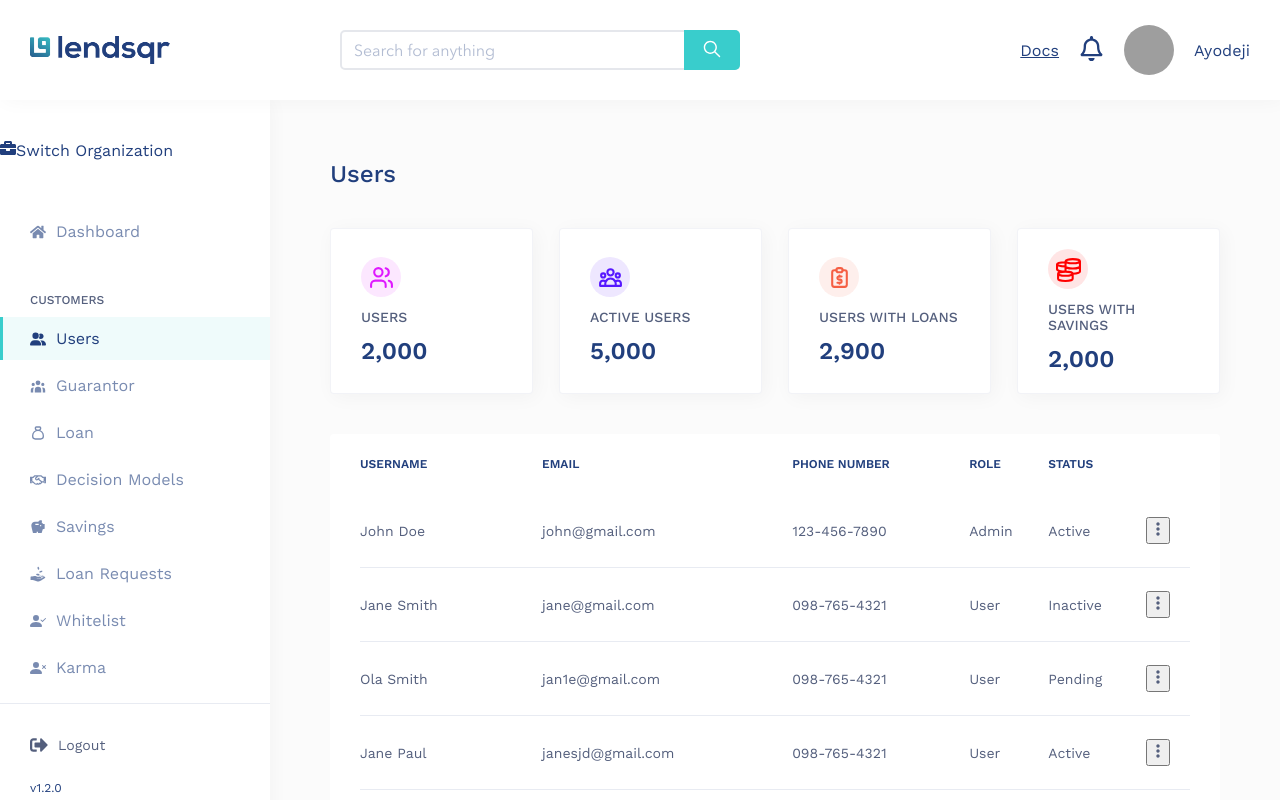
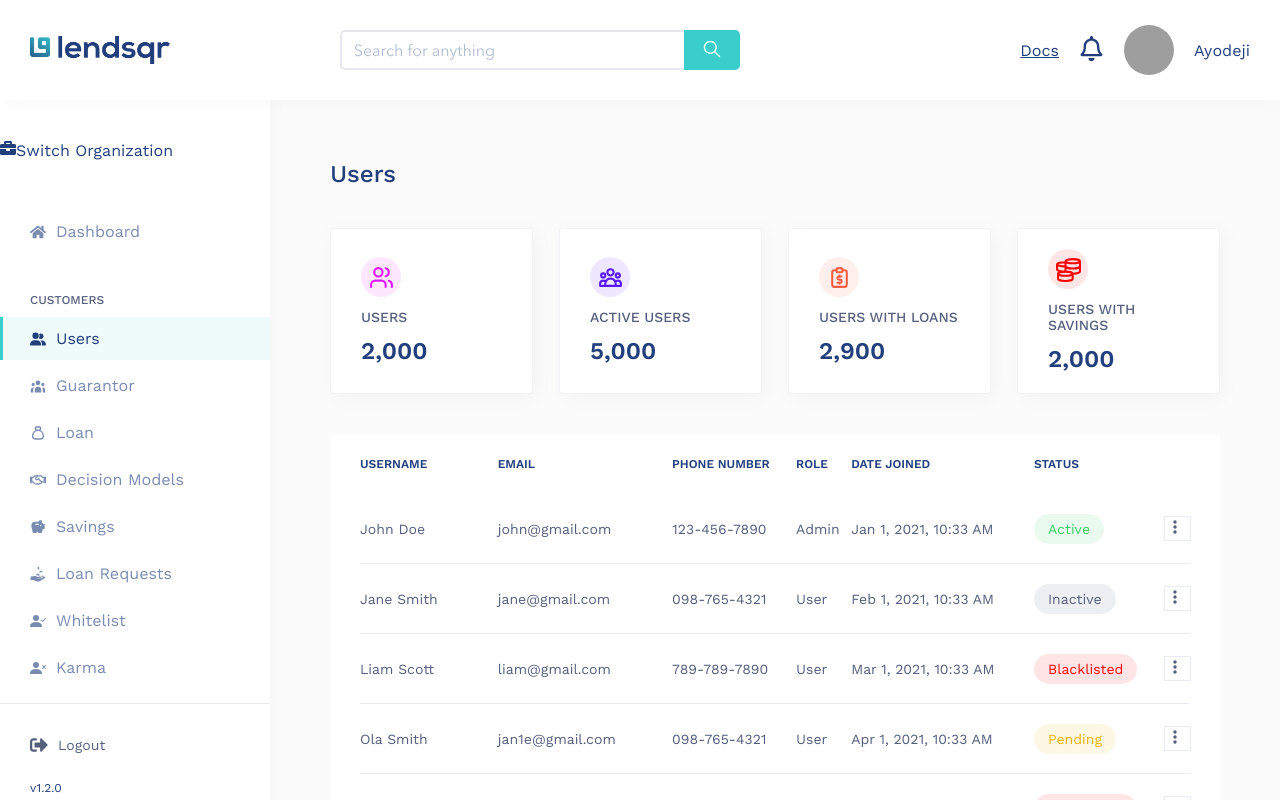
Before and after one commit to carniel-carl/lendsqr-fe-test, a React (Vite) app: page /users in a window 1280 px wide. Built offline with nearby package versions, Linux system fonts and the light colour scheme; grey boxes are pictures that could not be loaded.

Commit message:
UPDATE & NEW: Add status badge component and update table component

```diff
--- /dev/null
+++ b/src/components/StatusBadge.tsx
@@ -0,0 +1,13 @@
+const StatusBadge = ({ status }: { status: string }) => {
+  const statusClass =
+    {
+      active: "badge--active",
+      inactive: "badge--inactive",
+      pending: "badge--pending",
+      blacklisted: "badge--blacklisted",
+    }[status.toLowerCase()] || "badge--default";
+
+  return <span className={`badge ${statusClass}`}>{status}</span>;
+};
+
+export default StatusBadge;
--- a/src/components/Table.tsx
+++ b/src/components/Table.tsx
@@ -1,22 +1,15 @@
 import { useState } from "react";
 import { MdMoreVert } from "react-icons/md";
-
-type Column = {
-  header: string;
-  accessor: string;
-};
-
-type TableProps = {
-  columns: Column[];
-  data: { [key: string]: any }[];
-  rowsPerPage: number;
-};
+import StatusBadge from "./StatusBadge";
+import { formatDateTime, formatter } from "../lib/utils";
+import { TableProps } from "../types/types";
 
 const Table = ({ columns, data, rowsPerPage }: TableProps) => {
   const [dropdownVisible, setDropdownVisible] = useState<{
     [key: number]: boolean;
   }>({});
 
+  //   HDR: Show/hide the dropdown
   const toggleDropdown = (index: number) => {
     setDropdownVisible((prev) => ({
       ...prev,
@@ -24,27 +17,30 @@ const Table = ({ columns, data, rowsPerPage }: TableProps) => {
     }));
   };
 
+  //   HDR: Show the number of rows in the table
   const paginatedData = data.slice(0, rowsPerPage);
 
-  const statusBadge = (status: string) => {
-    const statusClass =
-      {
-        active: "badge--active",
-        inactive: "badge--inactive",
-        pending: "badge--pending",
-      }[status.toLowerCase()] || "badge--default";
-
-    return <span className={`badge ${statusClass}`}>{status}</span>;
+  //   HDR: Format the data on a column
+  const formatData = (value: any, type?: string) => {
+    if (type === "number") {
+      return formatter({}).format(value);
+    } else if (type === "currency") {
+      return formatter({ style: "currency", currency: "NGN" }).format(value);
+    } else if (type === "date") {
+      return formatDateTime(value);
+    }
+    return value;
   };
 
   return (
     <section className="table-section">
+      {/*  HDR: Table component */}
       <div className="table-container">
         <table className="table">
           <thead className="table__head">
             <tr className="table__row">
               {columns.map((column) => (
-                <th key={column.accessor} className="table__col">
+                <th key={column.accessor} className="table__head--cell">
                   {column.header}
                 </th>
               ))}
@@ -54,7 +50,7 @@ const Table = ({ columns, data, rowsPerPage }: TableProps) => {
             {paginatedData.map((row, rowIndex) => (
               <tr key={rowIndex} className="table__row">
                 {columns.map((column) => (
-                  <td key={column.accessor} className="table__col">
+                  <td key={column.accessor} className="table__cell">
                     {column.accessor === "actions" ? (
                       <div className="actions">
                         <button
@@ -64,16 +60,16 @@ const Table = ({ columns, data, rowsPerPage }: TableProps) => {
                           <MdMoreVert size={20} />
                         </button>
                         {dropdownVisible[rowIndex] && (
-                          <div className="dropdown">
+                          <div className="action__dropdown">
                             <div>Edit</div>
                             <div>Delete</div>
                           </div>
                         )}
                       </div>
                     ) : column.accessor === "status" ? (
-                      statusBadge(row[column.accessor])
+                      <StatusBadge status={row[column.accessor]} />
                     ) : (
-                      row[column.accessor]
+                      formatData(row[column.accessor], column.type)
                     )}
                   </td>
                 ))}
--- a/src/data/mockData.ts
+++ b/src/data/mockData.ts
@@ -5,7 +5,7 @@ export const userData = [
     phone: "123-456-7890",
     role: "Admin",
     status: "Active",
-    actions: "",
+    dateJoined: "2021-01-01T10:33:55.554Z",
   },
   {
     username: "Jane Smith",
@@ -13,7 +13,15 @@ export const userData = [
     phone: "098-765-4321",
     role: "User",
     status: "Inactive",
-    actions: "",
+    dateJoined: "2021-02-01T10:33:55.554Z",
+  },
+  {
+    username: "Liam Scott",
+    email: "liam@gmail.com",
+    phone: "789-789-7890",
+    role: "User",
+    status: "Blacklisted",
+    dateJoined: "2021-03-01T10:33:55.554Z",
   },
   {
     username: "Ola Smith",
@@ -21,15 +29,15 @@ export const userData = [
     phone: "098-765-4321",
     role: "User",
     status: "Pending",
-    actions: "",
+    dateJoined: "2021-04-01T10:33:55.554Z",
   },
   {
     username: "Jane Paul",
     email: "janesjd@gmail.com",
     phone: "098-765-4321",
     role: "User",
-    status: "Active",
-    actions: "",
+    status: "Blacklisted",
+    dateJoined: "2021-05-01T10:33:55.554Z",
   },
   {
     username: "Michael Brown",
@@ -37,7 +45,7 @@ export const userData = [
     phone: "123-123-1234",
     role: "Admin",
     status: "Inactive",
-    actions: "",
+    dateJoined: "2021-06-01T10:33:55.554Z",
   },
   {
     username: "Emily Davis",
@@ -45,7 +53,7 @@ export const userData = [
     phone: "234-234-2345",
     role: "User",
     status: "Pending",
-    actions: "",
+    dateJoined: "2021-07-01T10:33:55.554Z",
   },
   {
     username: "Daniel Wilson",
@@ -53,7 +61,7 @@ export const userData = [
     phone: "345-345-3456",
     role: "User",
     status: "Active",
-    actions: "",
+    dateJoined: "2021-08-01T10:33:55.554Z",
   },
   {
     username: "Sophia Johnson",
@@ -61,7 +69,7 @@ export const userData = [
     phone: "456-456-4567",
     role: "Admin",
     status: "Inactive",
-    actions: "",
+    dateJoined: "2021-09-01T10:33:55.554Z",
   },
   {
     username: "James Lee",
@@ -69,7 +77,7 @@ export const userData = [
     phone: "567-567-5678",
     role: "User",
     status: "Pending",
-    actions: "",
+    dateJoined: "2021-10-01T10:33:55.554Z",
   },
   {
     username: "Olivia Martinez",
@@ -77,7 +85,7 @@ export const userData = [
     phone: "678-678-6789",
     role: "User",
     status: "Active",
-    actions: "",
+    dateJoined: "2021-11-01T10:33:55.554Z",
   },
   {
     username: "William Anderson",
@@ -85,7 +93,7 @@ export const userData = [
     phone: "789-789-7890",
     role: "Admin",
     status: "Inactive",
-    actions: "",
+    dateJoined: "2021-12-01T10:33:55.554Z",
   },
   {
     username: "Ava Thomas",
@@ -93,7 +101,7 @@ export const userData = [
     phone: "890-890-8901",
     role: "User",
     status: "Pending",
-    actions: "",
+    dateJoined: "2022-01-01T10:33:55.554Z",
   },
   {
     username: "Henry Jackson",
@@ -101,7 +109,7 @@ export const userData = [
     phone: "901-901-9012",
     role: "User",
     status: "Active",
-    actions: "",
+    dateJoined: "2022-02-01T10:33:55.554Z",
   },
   {
     username: "Isabella White",
@@ -109,7 +117,7 @@ export const userData = [
     phone: "012-012-0123",
     role: "Admin",
     status: "Inactive",
-    actions: "",
+    dateJoined: "2022-03-01T10:33:55.554Z",
   },
   {
     username: "Lucas Harris",
@@ -117,7 +125,7 @@ export const userData = [
     phone: "123-123-1234",
     role: "User",
     status: "Pending",
-    actions: "",
+    dateJoined: "2022-04-01T10:33:55.554Z",
   },
   {
     username: "Mia Clark",
@@ -125,7 +133,7 @@ export const userData = [
     phone: "234-234-2345",
     role: "User",
     status: "Active",
-    actions: "",
+    dateJoined: "2022-05-01T10:33:55.554Z",
   },
   {
     username: "Alexander Lewis",
@@ -133,7 +141,7 @@ export const userData = [
     phone: "345-345-3456",
     role: "Admin",
     status: "Inactive",
-    actions: "",
+    dateJoined: "2022-06-01T10:33:55.554Z",
   },
   {
     username: "Amelia Walker",
@@ -141,7 +149,7 @@ export const userData = [
     phone: "456-456-4567",
     role: "User",
     status: "Pending",
-    actions: "",
+    dateJoined: "2022-07-01T10:33:55.554Z",
   },
   {
     username: "Ethan Hall",
@@ -149,7 +157,7 @@ export const userData = [
     phone: "567-567-5678",
     role: "User",
     status: "Active",
-    actions: "",
+    dateJoined: "2022-08-01T10:33:55.554Z",
   },
   {
     username: "Charlotte Young",
@@ -157,6 +165,14 @@ export const userData = [
     phone: "678-678-6789",
     role: "Admin",
     status: "Inactive",
-    actions: "",
+    dateJoined: "2022-09-01T10:33:55.554Z",
+  },
+  {
+    username: "Emma Green",
+    email: "emma@gmail.com",
+    phone: "890-890-8901",
+    role: "User",
+    status: "Blacklisted",
+    dateJoined: "2022-10-01T10:33:55.554Z",
   },
 ];
--- a/src/lib/utils.ts
+++ b/src/lib/utils.ts
@@ -41,3 +41,21 @@ export const formatObjectToList = (object: {
     value: value,
   }));
 };
+
+// HDR: Format date and time
+/**
+ * Formats a date string or Date object into a readable value.
+ *
+ * @param {string | Date} date - The date to format.
+ * @returns {string} Formatted date string.
+ */
+export const formatDateTime = (date: string | Date): string => {
+  return new Date(date).toLocaleString("en-US", {
+    month: "short",
+    day: "numeric",
+    year: "numeric",
+    hour: "numeric",
+    minute: "numeric",
+    hour12: true,
+  });
+};
--- a/src/pages/UsersPage.tsx
+++ b/src/pages/UsersPage.tsx
@@ -7,12 +7,14 @@ import { TbReportMoney } from "react-icons/tb";
 import "../styles/pages/users.scss";
 import Table from "../components/Table";
 import { userData } from "../data/mockData";
+import { Column } from "../types/types";
 
-const columns = [
+const columns: Column[] = [
   { header: "Username", accessor: "username" },
   { header: "Email", accessor: "email" },
   { header: "Phone Number", accessor: "phone" },
   { header: "Role", accessor: "role" },
+  { header: "Date Joined", accessor: "dateJoined", type: "date" },
   { header: "Status", accessor: "status" },
   { header: "", accessor: "actions" },
 ];
@@ -49,7 +51,7 @@ const UsersPage = () => {
         />
       </section>
 
-      <Table columns={columns} data={userData} rowsPerPage={5} />
+      <Table columns={columns} data={userData} rowsPerPage={9} />
     </div>
   );
 };
--- a/src/styles/components/_index.scss
+++ b/src/styles/components/_index.scss
@@ -3,3 +3,4 @@
 @forward "sidebarlink";
 @forward "useranalyticscard";
 @forward "table";
+@forward "statusbadge";
--- /dev/null
+++ b/src/styles/components/_statusbadge.scss
@@ -0,0 +1,35 @@
+@use "../abstracts/" as *;
+
+.badge {
+  --bg-opacity: 0.1;
+  padding: 0.5em 1em;
+  border-radius: rem(100);
+  font-size: rem(14);
+  font-weight: fw("normal");
+  text-align: center;
+  color: clr("text-background");
+
+  &--active {
+    background-color: rgba(clr("active"), var(--bg-opacity));
+    color: clr("active");
+  }
+
+  &--inactive {
+    color: clr("text-background");
+    background-color: rgba(clr("text-background"), var(--bg-opacity));
+  }
+
+  &--pending {
+    background-color: rgba(clr("pending"), var(--bg-opacity));
+    color: clr("pending");
+  }
+
+  &--blacklisted {
+    background-color: rgba(clr("error"), var(--bg-opacity));
+    color: clr("error");
+  }
+
+  &--default {
+    background-color: rgba(clr("text-background"), var(--bg-opacity));
+  }
+}
--- a/src/styles/components/_table.scss
+++ b/src/styles/components/_table.scss
@@ -20,34 +20,46 @@
       color: clr("text");
       text-align: left;
 
-      thead {
+      &__head {
         position: sticky;
         top: 0;
         background-color: clr("white-clr");
         z-index: 1;
+
+        &--cell {
+          padding-block: rem(23);
+          font-weight: fw("semi-bold");
+          text-transform: uppercase;
+          font-size: rem(12);
+        }
       }
 
-      td {
+      &__cell {
         padding-block: rem(23);
         border-bottom: 1px solid rgba(clr("text"), 0.1);
         color: clr("text-background");
       }
 
-      th {
-        padding-block: rem(23);
-        font-weight: fw("semi-bold");
-        text-transform: uppercase;
-        font-size: rem(12);
-      }
-
-      tbody tr {
+      &__body .table__row {
+        position: relative;
         &:hover {
           background-color: rgba(clr("text-background"), 0.03);
         }
+
+        .actions {
+          width: 100%;
+          position: relative;
+          outline: 1px solid rgba(clr("text"), 0.1);
+
+          &__btn {
+            @include btnBase;
+            padding: 0;
+          }
+        }
       }
 
-      tbody tr:last-child {
-        td {
+      &__body .table__row:last-child {
+        .table__cell {
           border-bottom: 0;
           padding-bottom: 0;
         }
```
Also changed, not shown: src/types/types.d.ts (+12 -0 lines).
